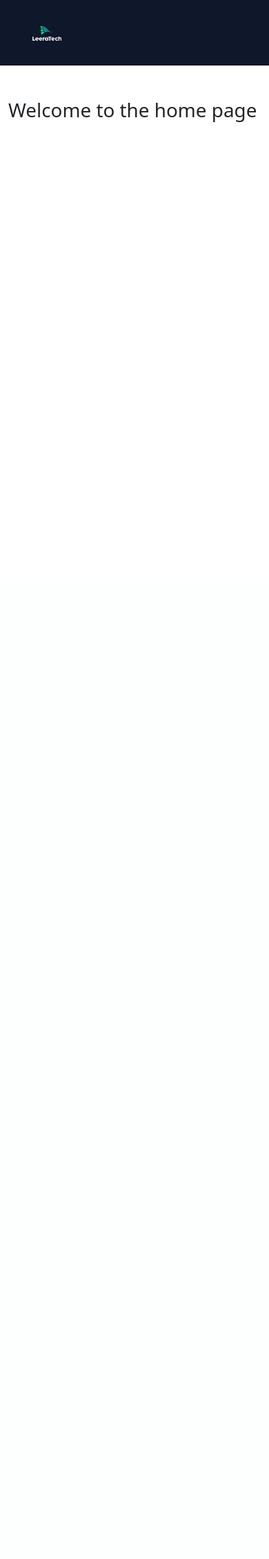
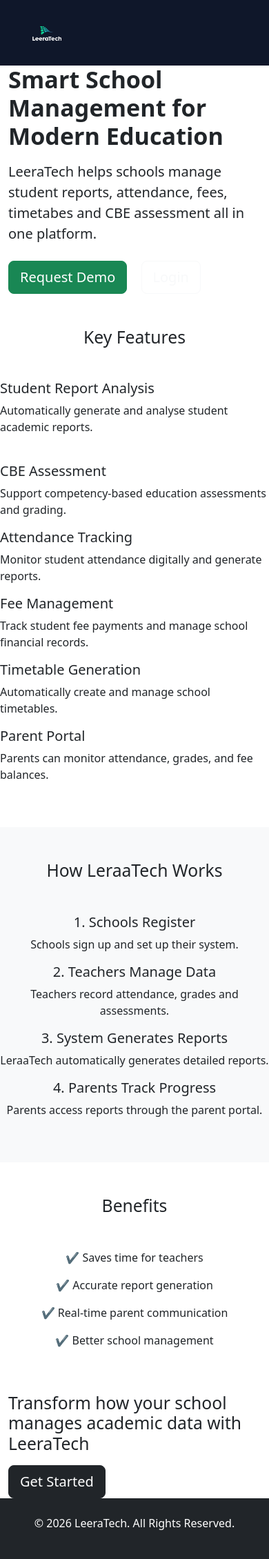
Before and after one commit to CAROLINE-149/LeeraTech, a Django app: page / in a window 390 px wide. Shown: the whole page at 69% size. Before the commit the page ends 177 px from the top, so only its background shows below. Run offline with Django 5.2, Linux system fonts and the light colour scheme; some libraries are stand-ins or nearby versions.

Commit message:
creation of html files

```diff
--- /dev/null
+++ b/leeratechProject/leeratechApp/templates/leeratechApp/about.html
@@ -0,0 +1,6 @@
+{% extends 'base.html'%}
+
+{% block content %}
+
+
+{% endblock%}
--- a/leeratechProject/leeratechApp/templates/leeratechApp/home.html
+++ b/leeratechProject/leeratechApp/templates/leeratechApp/home.html
@@ -2,9 +2,170 @@
 
 {% block content %}
 
-<div class="container py-5">
-    <h1 class="display-6">Welcome to the home page</h1>
-    <p>{{ welcomeMessage }}</p>  <!-- Passing Data to the frontEnd -->
-</div>
+<!--HERO SECTION-->
+<section class="hero">
+    <div class="container">
+        <h1 class="display-4 fw-bold">
+            Smart School Management for Modern Education
+        </h1>
+
+        <p class="lead mt-3">
+            LeeraTech helps schools manage student reports, attendance, fees, timetabes and CBE assessment all in one platform.
+        </p>
+
+        <div class="mt-4">
+            <a href="#" class="btn btn-success btn-lg me-3">Request Demo</a>
+            <a href="#" class="btn btn-outline-light btn-lg">Login</a>
+        </div>
+    </div>
+</section>
+
+<!--FEAtures-->
+<section class="py-5">
+
+    <div class="features">
+        <h2 class="text-center mb-5">Key Features</h2>
+
+        <div class="row g-4">
+            <div class="col-md-4">
+
+                <div class="feature-card">
+                    <h5>Student Report Analysis</h5>
+                    <p>Automatically generate and analyse student academic reports.</p>
+                </div>
+            </div>
+
+            <div class="col-md-4">
+
+                <div class="feature-card">
+                     <h5>CBE Assessment</h5>
+                    <p>Support competency-based education assessments and grading.</p>
+            </div>
+
+            <div class="col-md-4">
+
+                <div class="feature-card">
+                    <h5>Attendance Tracking</h5>
+                    <p>Monitor student attendance digitally and generate reports.</p>
+                </div>
+            </div>
+
+            <div class="col-md-4">
+
+                <div class="feature-card">
+                    <h5>Fee Management</h5>
+                    <p>Track student fee payments and manage school financial records.</p>
+                </div>
+            </div>
+
+            <div class="col-md-4">
+
+                <div class="feature-card">
+                    <h5>Timetable Generation</h5>
+                    <p>Automatically create and manage school timetables.</p>
+                </div>
+            </div>
+
+            <div class="col-md-4">
+
+                <div class="feature-card">
+                    <h5>Parent Portal</h5>
+                    <p>Parents can monitor attendance, grades, and fee balances.</p>
+                </div>
+            </div>
+
+        </div>
+    </div>
+</section>
+
+<!--How it works-->
+<section class="bg-light py-5">
+    <div class="work">
+        <h2 class="text-center mb-5">How LeraaTech Works</h2>
+        <div class="row text-center">
+
+            <div class="col-md-3">
+                <h5>1. Schools Register</h5>
+                <p>Schools sign up and set up their system.</p>
+            </div>
+
+            <div class="col-md-3">
+                <h5>2. Teachers Manage Data</h5>
+                <p>Teachers record attendance, grades and assessments.</p>
+            </div>
+
+            <div class="col-md-3">
+                <h5>3. System Generates Reports</h5>
+                <p>LeraaTech automatically generates detailed reports.</p>
+            </div>
+
+            <div class="col-md-3">
+                <h5>4. Parents Track Progress</h5>
+                <p>Parents access reports through the parent portal.</p>
+            </div>
+
+        </div>
+    </div>
+</section>
+
+<!-- BENEFITS -->
+<section class="py-5">
+
+    <div class="container">
+
+        <h2 class="text-center mb-5">Benefits</h2>
+
+            <div class="row text-center">
+
+                <div class="col-md-3">
+                    <p>✔ Saves time for teachers</p>
+                </div>
+
+                <div class="col-md-3">
+                    <p>✔ Accurate report generation</p>
+                </div>
+
+                <div class="col-md-3">
+                    <p>✔ Real-time parent communication</p>
+                </div>
+
+                <div class="col-md-3">
+                    <p>✔ Better school management</p>
+                </div>
+
+            </div>
+
+    </div>
+
+</section>
+
+<!-- CALL TO ACTION -->
+<section class="cta">
+
+    <div class="container">
+
+        <h2 class="mb-3">
+            Transform how your school manages academic data with LeeraTech
+        </h2>
+
+        <a href="#" class="btn btn-dark btn-lg">
+            Get Started
+        </a>
+
+    </div>
+
+</section>
+
+
+
+<!-- FOOTER -->
+<footer class="bg-dark text-white text-center py-4">
+
+    <p>© 2026 LeeraTech. All Rights Reserved.</p>
+
+</footer>
+
+
+
 
 {% endblock %}
--- /dev/null
+++ b/leeratechProject/leeratechApp/templates/leeratechApp/pricing.html
@@ -0,0 +1,6 @@
+{% extends 'base.html'%}
+
+{% block content %}
+
+
+{% endblock%}
--- a/leeratechProject/leeratechApp/urls.py
+++ b/leeratechProject/leeratechApp/urls.py
@@ -3,5 +3,10 @@
 from .import views
 
 urlpatterns = [
-    path('',views.home, name='home')
+    path('',views.home, name='home'),
+    path('features/',views.features, name='features'),
+    path('about/',views.about, name='about'),
+    path('solutions/',views.solutions, name='solutions'),
+    path('pricing/', views.pricing, name='pricing'),
+    path('contact/', views.contact, name='contact')
 ]
--- a/leeratechProject/leeratechApp/views.py
+++ b/leeratechProject/leeratechApp/views.py
@@ -5,3 +5,23 @@
 def home(request):
     context = {} #dict that will hold out data
     return render(request, 'leeratechApp/home.html', context)
+
+def features(request):
+    context={}
+    return render(request, 'leeratechApp/features.html', context)
+
+def about(request):
+    context={}
+    return render(request, 'leeratechApp/about.html',context)
+
+def solutions(request):
+    context={}
+    return render(request, 'leeratechApp/solutions.html', context)
+
+def pricing(request):
+    context={}
+    return render(request, 'leeratechApp/pricing.html',context)
+
+def contact(request):
+    context={}
+    return render(request, 'leeratechApp/contact.html',context)
--- a/leeratechProject/static/scss/_buttons.scss
+++ /dev/null
@@ -1,26 +0,0 @@
-@use 'variables';
-
-.btn-primary {
-  background-color: variables.$secondary;
-  color: variables.$success;
-  border-radius: variables.$border-radius;
-  padding: 0.5rem 1rem;
-  transition: background-color 0.3s ease;
-
-
-  &:hover {
-    background-color: variables.$primary-hover;
-  }
-}
-
-.btn-secondary {
-  background-color: variables.$secondary;
-  color: variables.$warning;
-  border-radius: variables.$border-radius;
-  padding: 0.5rem 1rem;
-  transition: background-color 0.3s ease;
-
-  &:hover {
-    background-color: variables.$secondary-hover;
-  }
-}
--- a/leeratechProject/templates/navbar.html
+++ b/leeratechProject/templates/navbar.html
@@ -18,27 +18,27 @@
       >
 
         <li class="nav-item">
-          <a class="nav-link active" aria-current="page" href="#">Home</a>
+          <a class="nav-link active" aria-current="page" href="{% url 'home' %}">Home</a>
         </li>
 
         <li class="nav-item">
-          <a class="nav-link" href="#">About</a>
+          <a class="nav-link" href="{% url 'about' %}">About</a>
         </li>
 
         <li class="nav-item">
-         <a class="nav-link" href="#">Features</a>
+         <a class="nav-link" href="{% url 'features' %}">Features</a>
         </li>
 
         <li class="nav-item">
-         <a class="nav-link" href="#">Solutions</a>
+         <a class="nav-link" href="{% url 'solutions' %}">Solutions</a>
         </li>
 
         <li class="nav-item">
-         <a class="nav-link" href="#">Pricing</a>
+         <a class="nav-link" href="{% url 'pricing' %}">Pricing</a>
         </li>
 
         <li class="nav-item">
-         <a class="nav-link" href="#">Contact</a>
+         <a class="nav-link" href="{% url 'contact' %}">Contact</a>
         </li>
 
       </ul>
```
Also changed, not shown: leeratechProject/leeratechApp/templates/leeratechApp/contact.html (added, +120 -0 lines), leeratechProject/leeratechApp/templates/leeratechApp/features.html (added, +234 -0 lines), leeratechProject/leeratechApp/templates/leeratechApp/solutions.html (added, +116 -0 lines), leeratechProject/static/scss/main.scss (+6 -1 lines), leeratechProject/static/css/main.css, leeratechProject/static/scss/_about.scss (added), leeratechProject/static/scss/_contact.scss (added), leeratechProject/static/scss/_features.scss (added), leeratechProject/static/scss/_home.scss (added), leeratechProject/static/scss/_pricing.scss (added), leeratechProject/static/scss/_solutions.scss (added), 1 other file.
